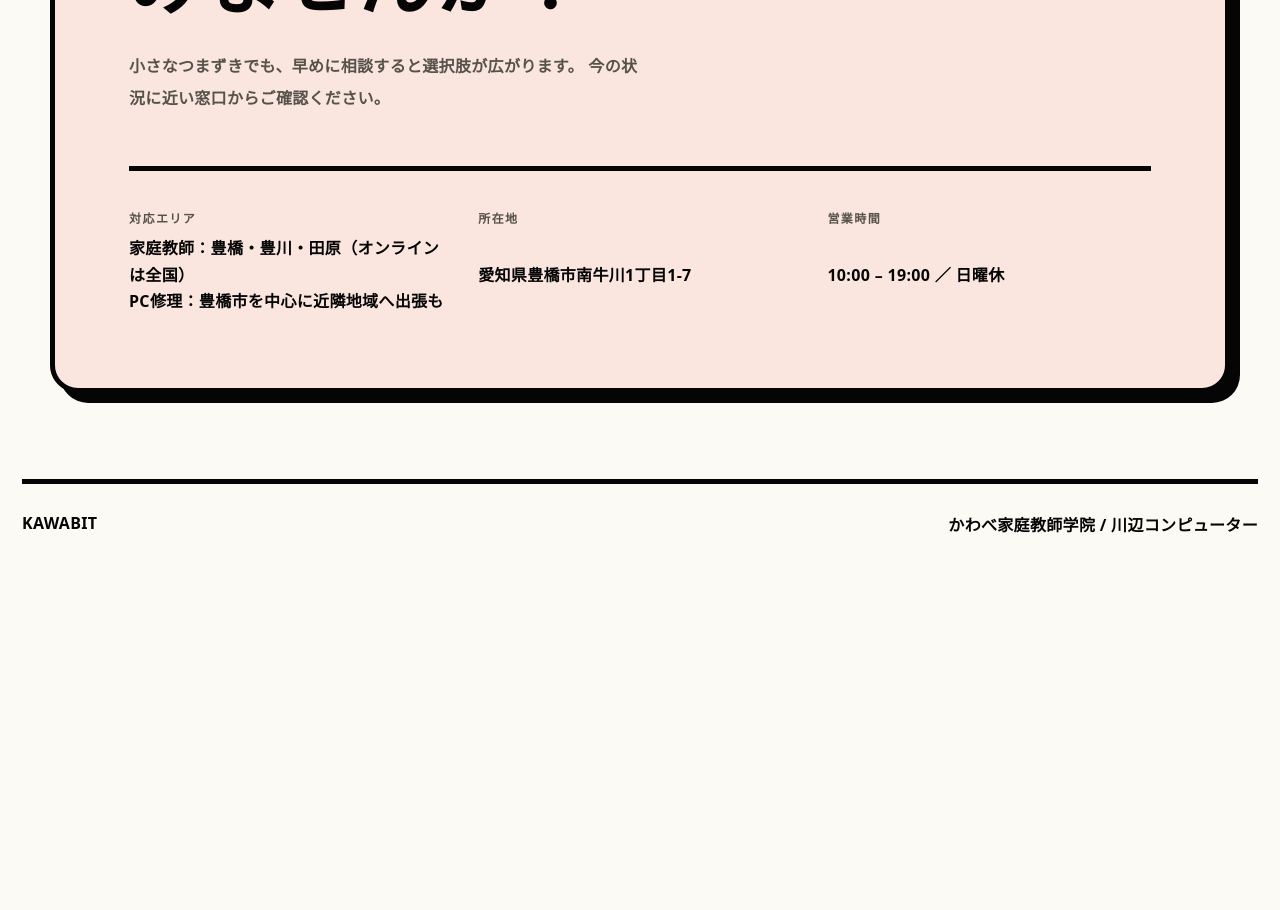
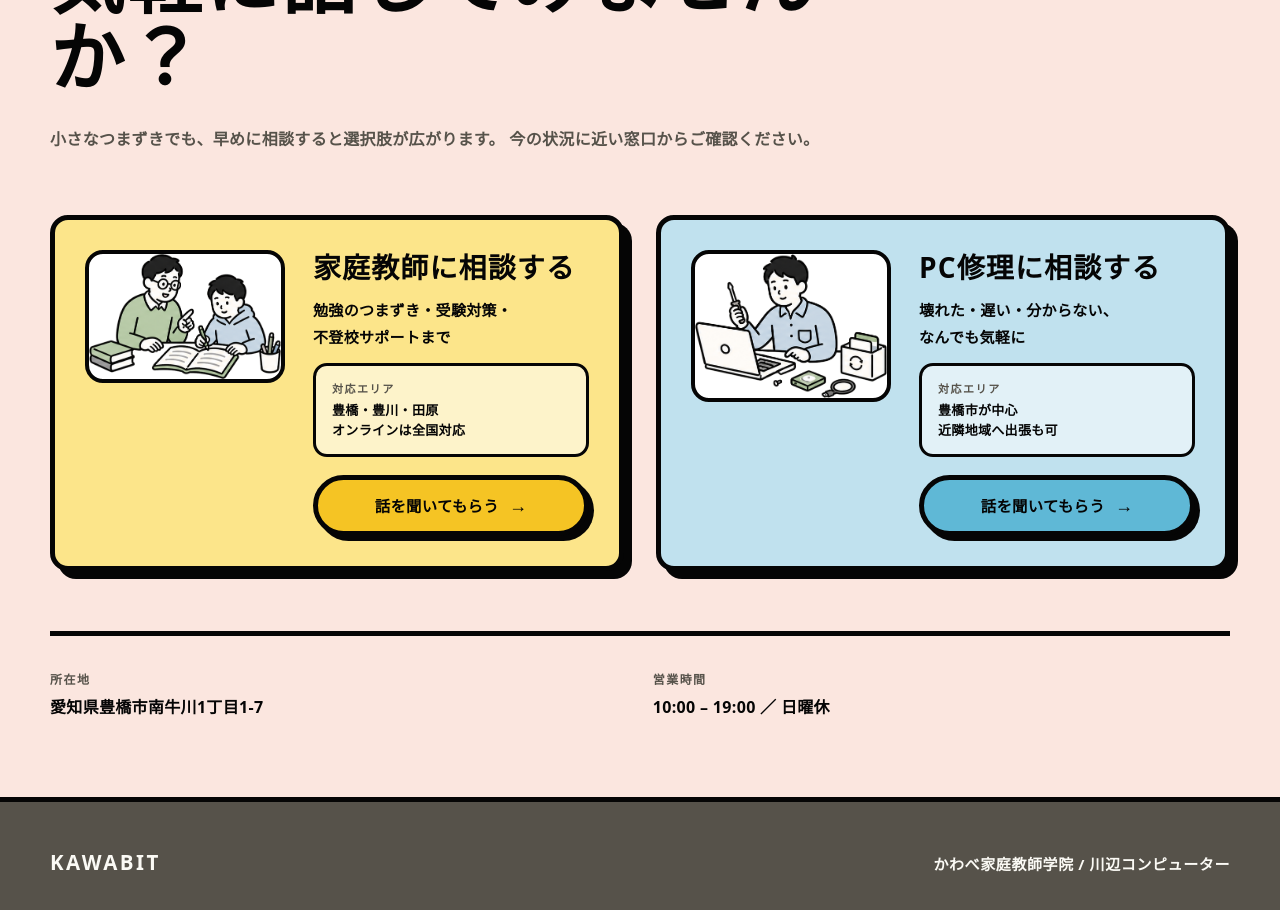
Before and after one commit to su-metal/kawabit, a Next.js app: page / in a window 1280 px wide. Shown: the part 5980-6890 px from the top of the page. Before the commit the page ends 6552 px from the top, so only its background shows below. Built offline with nearby package versions, Linux system fonts and the light colour scheme; a web font is replaced by a local one.

Commit message:
CTA改修

```diff
--- a/app/globals.css
+++ b/app/globals.css
@@ -1501,20 +1501,26 @@ main {
 /* ===== Contact ===== */
 
 .contact {
-  display: grid;
-  gap: clamp(34px, 5vw, 52px);
-  border: var(--line);
-  border-radius: var(--radius);
+  position: relative;
   background: var(--coral-pale);
-  padding: clamp(34px, 6vw, 74px);
-  box-shadow: 10px 10px 0 var(--ink);
-}
-
-.contact__main {
-  display: grid;
-  grid-template-columns: minmax(0, 1fr) minmax(300px, 410px);
-  gap: clamp(34px, 7vw, 96px);
-  align-items: center;
+  border-top: var(--line);
+  border-bottom: var(--line);
+  padding: clamp(56px, 7vw, 100px) 0 clamp(48px, 6vw, 84px);
+  margin-top: clamp(60px, 6vw, 100px);
+  overflow: hidden;
+}
+
+.contact__inner {
+  position: relative;
+  display: grid;
+  gap: clamp(38px, 5vw, 60px);
+  width: min(var(--max), calc(100% - 44px));
+  margin: 0 auto;
+  z-index: 1;
+}
+
+.contact__head {
+  max-width: 780px;
 }
 
 .contact h2 {
@@ -1522,35 +1528,161 @@ main {
   line-height: 1.04;
 }
 
-.contact p {
-  margin: 28px 0 0;
+.contact__lead {
+  margin: 24px 0 0;
   color: var(--muted);
   font-size: 16px;
   font-weight: 700;
   line-height: 2;
 }
 
-.contact__actions {
-  display: grid;
-  gap: 18px;
-}
-
-.contact__actions .button {
+.contact__cards {
+  display: grid;
+  grid-template-columns: repeat(2, minmax(0, 1fr));
+  gap: clamp(20px, 2.6vw, 32px);
+}
+
+.contact-card {
+  display: grid;
+  grid-template-columns: minmax(140px, 200px) minmax(0, 1fr);
+  gap: clamp(20px, 2.4vw, 28px);
+  align-items: start;
+  padding: clamp(22px, 2.6vw, 30px);
+  border: var(--line);
+  border-radius: var(--radius-sm);
+  background: var(--paper);
+  box-shadow: 8px 8px 0 var(--ink);
+  color: var(--ink);
+  text-decoration: none;
+  transition: transform 200ms ease, box-shadow 200ms ease;
+}
+
+.contact-card--study {
+  background: var(--green-pale);
+}
+
+.contact-card--it {
+  background: var(--blue-pale);
+}
+
+.contact-card:hover {
+  transform: translate(4px, 4px);
+  box-shadow: 3px 3px 0 var(--ink);
+}
+
+.contact-card__spot {
+  align-self: start;
   width: 100%;
 }
 
+.contact-card__spot img {
+  border: 4px solid var(--ink);
+  border-radius: var(--radius-sm);
+  background: var(--paper);
+}
+
+.contact-card__body {
+  display: grid;
+  gap: 12px;
+  min-width: 0;
+}
+
+.contact-card__title {
+  margin: 0;
+  font-family: var(--display);
+  font-size: clamp(22px, 2.3vw, 28px);
+  font-weight: 900;
+  letter-spacing: 0.04em;
+  line-height: 1.25;
+}
+
+.contact-card__lead {
+  margin: 0;
+  color: var(--ink);
+  font-size: clamp(13px, 1.2vw, 15px);
+  font-weight: 700;
+  line-height: 1.8;
+}
+
+.contact-card__meta {
+  margin: 0;
+  padding: 14px 16px;
+  border: 3px solid var(--ink);
+  border-radius: 14px;
+  background: rgba(255, 255, 255, 0.55);
+}
+
+.contact-card__meta > div {
+  display: grid;
+  gap: 4px;
+}
+
+.contact-card__meta dt {
+  font-size: 11px;
+  font-weight: 950;
+  letter-spacing: 0.14em;
+  text-transform: uppercase;
+  color: var(--muted);
+}
+
+.contact-card__meta dd {
+  margin: 0;
+  font-size: 13px;
+  font-weight: 900;
+  line-height: 1.55;
+}
+
+.contact-card__cta {
+  display: inline-flex;
+  align-items: center;
+  justify-content: center;
+  gap: 10px;
+  align-self: end;
+  margin-top: 6px;
+  padding: 14px 22px;
+  border: var(--line);
+  border-radius: 999px;
+  font-family: var(--display);
+  font-weight: 900;
+  font-size: clamp(14px, 1.2vw, 16px);
+}
+
+.contact-card--study .contact-card__cta {
+  background: var(--green);
+  color: var(--ink);
+  box-shadow: 5px 5px 0 var(--ink);
+}
+
+.contact-card--it .contact-card__cta {
+  background: var(--blue);
+  color: var(--ink);
+  box-shadow: 5px 5px 0 var(--ink);
+}
+
+.contact-card__cta-arrow {
+  font-size: 18px;
+  line-height: 1;
+  transition: transform 200ms ease;
+}
+
+.contact-card:hover .contact-card__cta-arrow {
+  transform: translateX(4px);
+}
+
 .contact__info {
-  display: grid;
-  grid-template-columns: repeat(3, minmax(0, 1fr));
-  gap: clamp(16px, 2vw, 28px);
-  margin: 0;
-  padding-top: clamp(28px, 3.4vw, 38px);
+  position: relative;
+  display: grid;
+  grid-template-columns: repeat(2, minmax(0, 1fr));
+  gap: clamp(16px, 2vw, 32px);
+  margin: 0;
+  padding-top: clamp(26px, 3vw, 34px);
   border-top: var(--line);
+  z-index: 1;
 }
 
 .contact__info > div {
   display: grid;
-  gap: 8px;
+  gap: 6px;
 }
 
 .contact__info dt {
@@ -1579,14 +1711,27 @@ main {
 }
 
 .site-footer {
+  background: var(--muted);
+  color: var(--bg);
+  padding: clamp(28px, 3.6vw, 48px) 0;
+  font-weight: 900;
+}
+
+.site-footer__inner {
   display: flex;
   justify-content: space-between;
-  gap: 24px;
-  width: min(1320px, calc(100% - 44px));
-  margin: 86px auto 0;
-  border-top: var(--line);
-  padding: 28px 0 36px;
-  font-weight: 900;
+  align-items: baseline;
+  flex-wrap: wrap;
+  gap: 8px 24px;
+  width: min(var(--max), calc(100% - 44px));
+  margin: 0 auto;
+  font-size: clamp(13px, 1.2vw, 15px);
+  letter-spacing: 0.04em;
+}
+
+.site-footer__inner strong {
+  font-size: clamp(18px, 1.6vw, 22px);
+  letter-spacing: 0.12em;
 }
 
 .reveal {
@@ -1615,15 +1760,27 @@ main {
   .panel__intro,
   .scene__services,
   .hero__service-cards,
-  .history__timeline,
-  .contact,
-  .contact__main {
+  .history__timeline {
     grid-template-columns: 1fr;
+  }
+
+  .contact {
+    padding: clamp(40px, 7vw, 64px) 0 clamp(36px, 6vw, 52px);
+    margin-top: clamp(40px, 6vw, 60px);
+  }
+
+  .contact__cards {
+    grid-template-columns: 1fr;
+  }
+
+  .contact-card {
+    grid-template-columns: 120px minmax(0, 1fr);
+    gap: 18px;
   }
 
   .contact__info {
     grid-template-columns: 1fr;
-    gap: 18px;
+    gap: 14px;
   }
 
   .hero {
@@ -1839,9 +1996,13 @@ main {
     max-width: 420px;
   }
 
-  .contact p {
+  .contact__lead {
     font-size: 14px;
     line-height: 1.85;
+  }
+
+  .contact-card__lead {
+    font-size: 13px;
   }
 
   .hero__actions,
@@ -1996,11 +2157,6 @@ main {
     line-height: 1.85;
   }
 
-  .contact {
-    border-radius: var(--radius);
-    box-shadow: 6px 6px 0 var(--ink);
-  }
-
   .services__intro {
     grid-template-columns: 1fr;
     gap: 32px;
--- a/app/page.js
+++ b/app/page.js
@@ -313,38 +313,86 @@ function BrandHistory() {
 
 function Contact() {
   return (
-    <section className="contact section reveal" id="contact">
-      <div className="contact__main">
-        <div>
+    <section className="contact reveal" id="contact">
+      <div className="contact__inner">
+        <div className="contact__head">
           <p className="section-label">まずは相談する</p>
           <h2>
             まずは、
             <br />
             気軽に話してみませんか？
           </h2>
-          <p>
+          <p className="contact__lead">
             小さなつまずきでも、早めに相談すると選択肢が広がります。
             今の状況に近い窓口からご確認ください。
           </p>
         </div>
-        <div className="contact__actions">
-          <a className="button button--study" href="https://kawabegakuin.jp/">
-            家庭教師に相談する
-          </a>
-          <a className="button button--it" href="https://kawabecom.jp/">
-            PC修理に相談する
-          </a>
-        </div>
-      </div>
-      <dl className="contact__info">
+
+        <div className="contact__cards">
+          <a
+            className="contact-card contact-card--study"
+            href="https://kawabegakuin.jp/"
+          >
+            <Spot name="study" className="contact-card__spot" />
+            <div className="contact-card__body">
+              <h3 className="contact-card__title">家庭教師に相談する</h3>
+              <p className="contact-card__lead">
+                勉強のつまずき・受験対策・
+                <br />
+                不登校サポートまで
+              </p>
+              <dl className="contact-card__meta">
                 <div>
                   <dt>対応エリア</dt>
                   <dd>
-            家庭教師：豊橋・豊川・田原（オンラインは全国）
+                    豊橋・豊川・田原
                     <br />
-            PC修理：豊橋市を中心に近隣地域へ出張も
+                    オンラインは全国対応
                   </dd>
                 </div>
+              </dl>
+              <span className="contact-card__cta">
+                話を聞いてもらう
+                <span className="contact-card__cta-arrow" aria-hidden="true">
+                  →
+                </span>
+              </span>
+            </div>
+          </a>
+
+          <a
+            className="contact-card contact-card--it"
+            href="https://kawabecom.jp/"
+          >
+            <Spot name="repair" className="contact-card__spot" />
+            <div className="contact-card__body">
+              <h3 className="contact-card__title">PC修理に相談する</h3>
+              <p className="contact-card__lead">
+                壊れた・遅い・分からない、
+                <br />
+                なんでも気軽に
+              </p>
+              <dl className="contact-card__meta">
+                <div>
+                  <dt>対応エリア</dt>
+                  <dd>
+                    豊橋市が中心
+                    <br />
+                    近隣地域へ出張も可
+                  </dd>
+                </div>
+              </dl>
+              <span className="contact-card__cta">
+                話を聞いてもらう
+                <span className="contact-card__cta-arrow" aria-hidden="true">
+                  →
+                </span>
+              </span>
+            </div>
+          </a>
+        </div>
+
+        <dl className="contact__info">
           <div>
             <dt>所在地</dt>
             <dd>愛知県豊橋市南牛川1丁目1-7</dd>
@@ -354,6 +402,7 @@ function Contact() {
             <dd>10:00 – 19:00 ／ 日曜休</dd>
           </div>
         </dl>
+      </div>
     </section>
   );
 }
@@ -376,8 +425,10 @@ export default function Home() {
         <Contact />
       </main>
       <footer className="site-footer">
+        <div className="site-footer__inner">
           <strong>KAWABIT</strong>
           <span>かわべ家庭教師学院 / 川辺コンピューター</span>
+        </div>
       </footer>
     </>
   );
```
Also changed, not shown: .claude/launch.json. Lines whose indentation alone changed are shown as unchanged.
